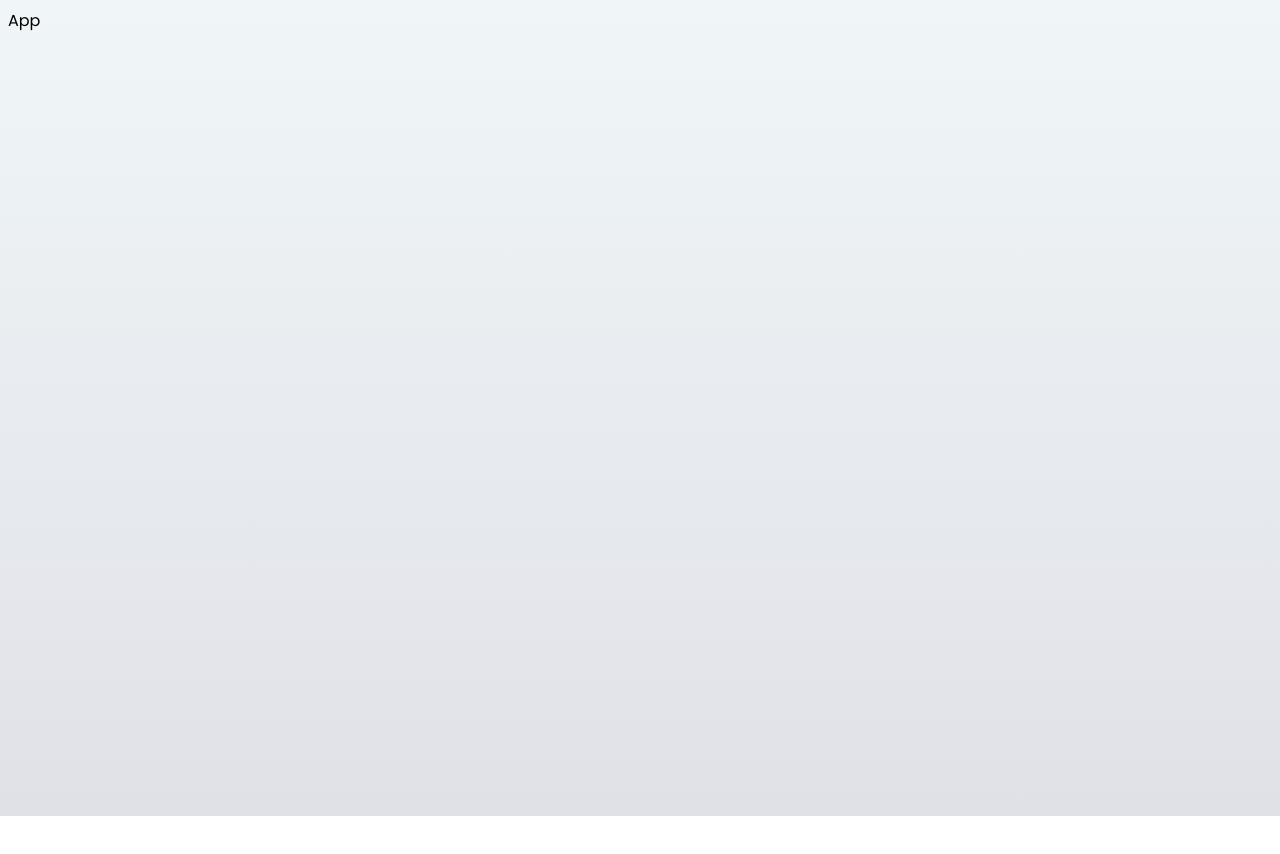
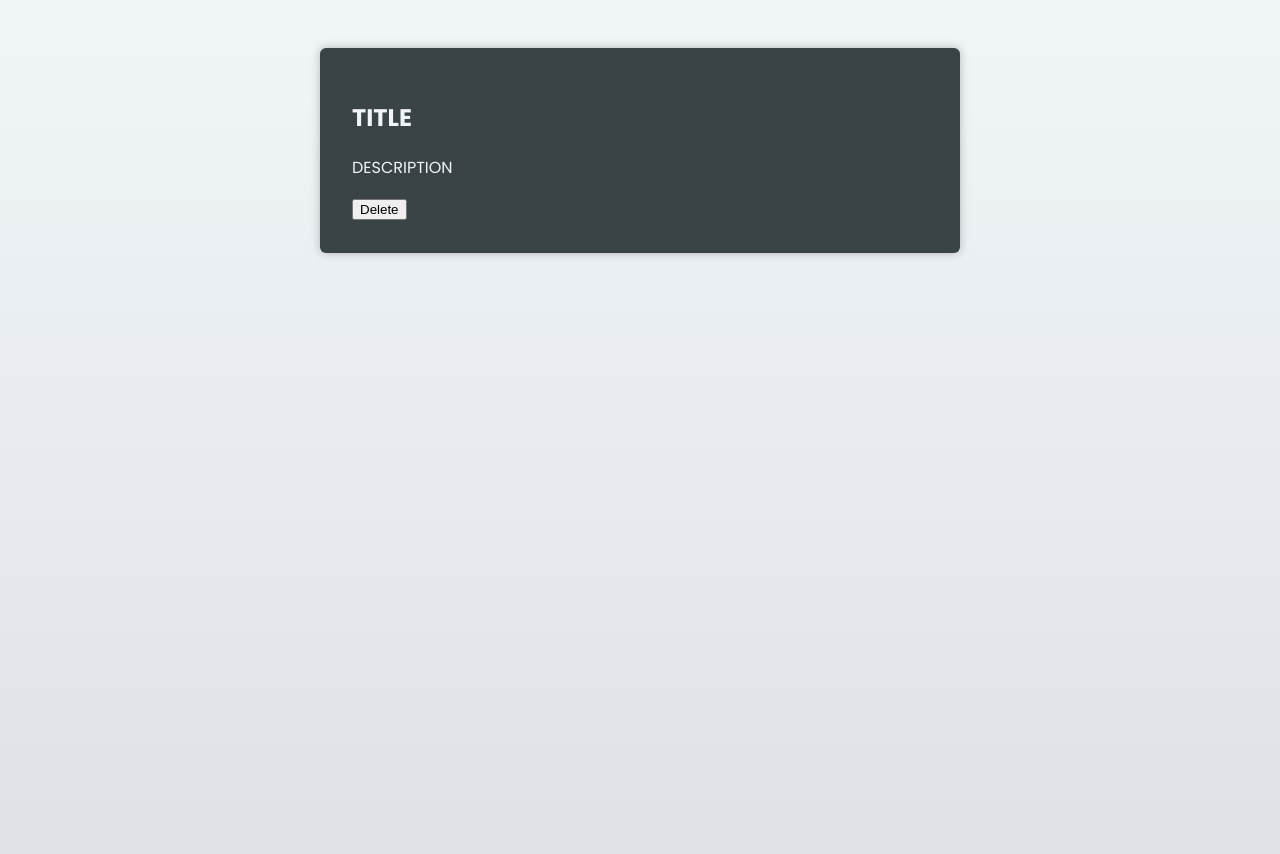
Before and after one commit to mhmd-aashik/react-typescript-todo, a React (Vite) app: page / in a window 1280 px wide. Before the commit the page ends 816 px from the top, so only its background shows below. Built offline with nearby package versions, Linux system fonts and the light colour scheme.

Commit message:
Building a First Component & Facing a Missing Type

```diff
--- /dev/null
+++ b/components/CourseGoal.tsx
@@ -0,0 +1,13 @@
+const CourseGoal = (props) => {
+  return (
+    <article>
+      <div>
+        <h2>TITLE</h2>
+        <p>DESCRIPTION</p>
+      </div>
+      <button>Delete</button>
+    </article>
+  );
+};
+
+export default CourseGoal;
--- a/src/App.tsx
+++ b/src/App.tsx
@@ -1,3 +1,9 @@
+import CourseGoal from "../components/CourseGoal.tsx";
+
 export default function App() {
-  return <div>App</div>;
+  return (
+    <main>
+      <CourseGoal />
+    </main>
+  );
 }
```
